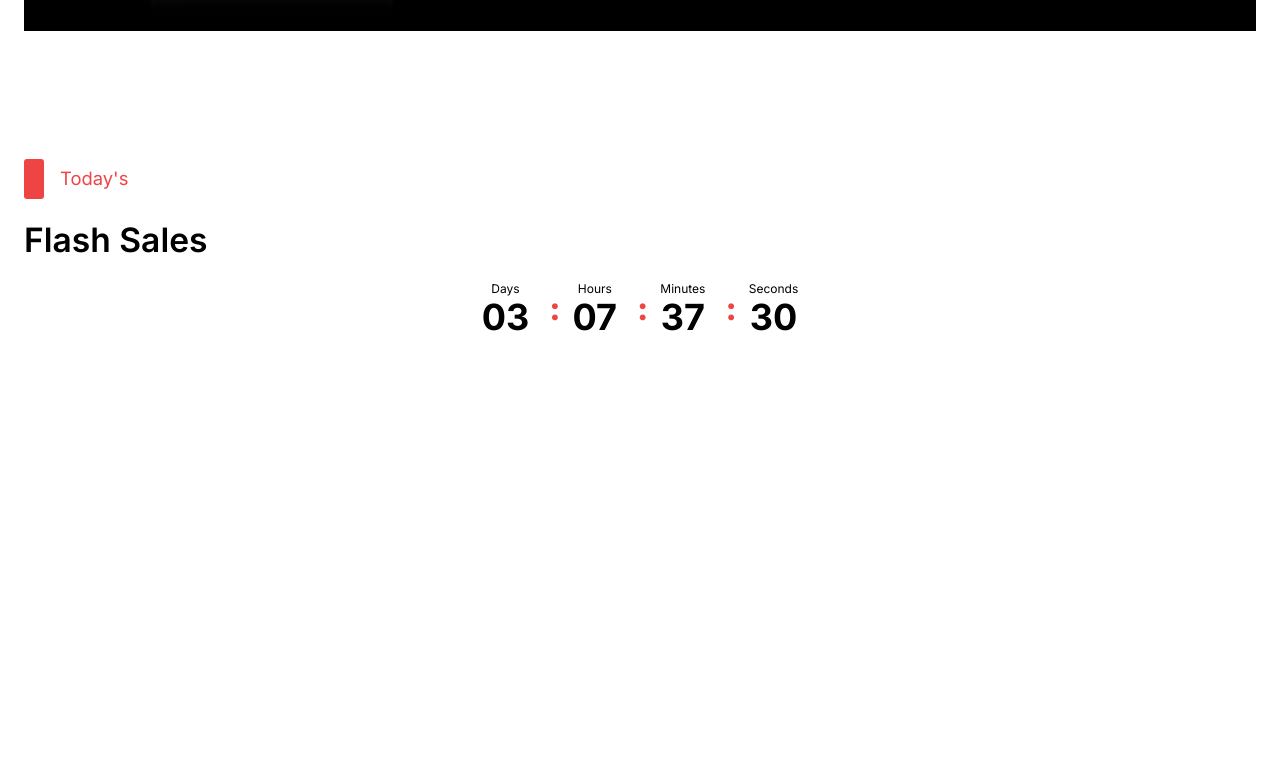
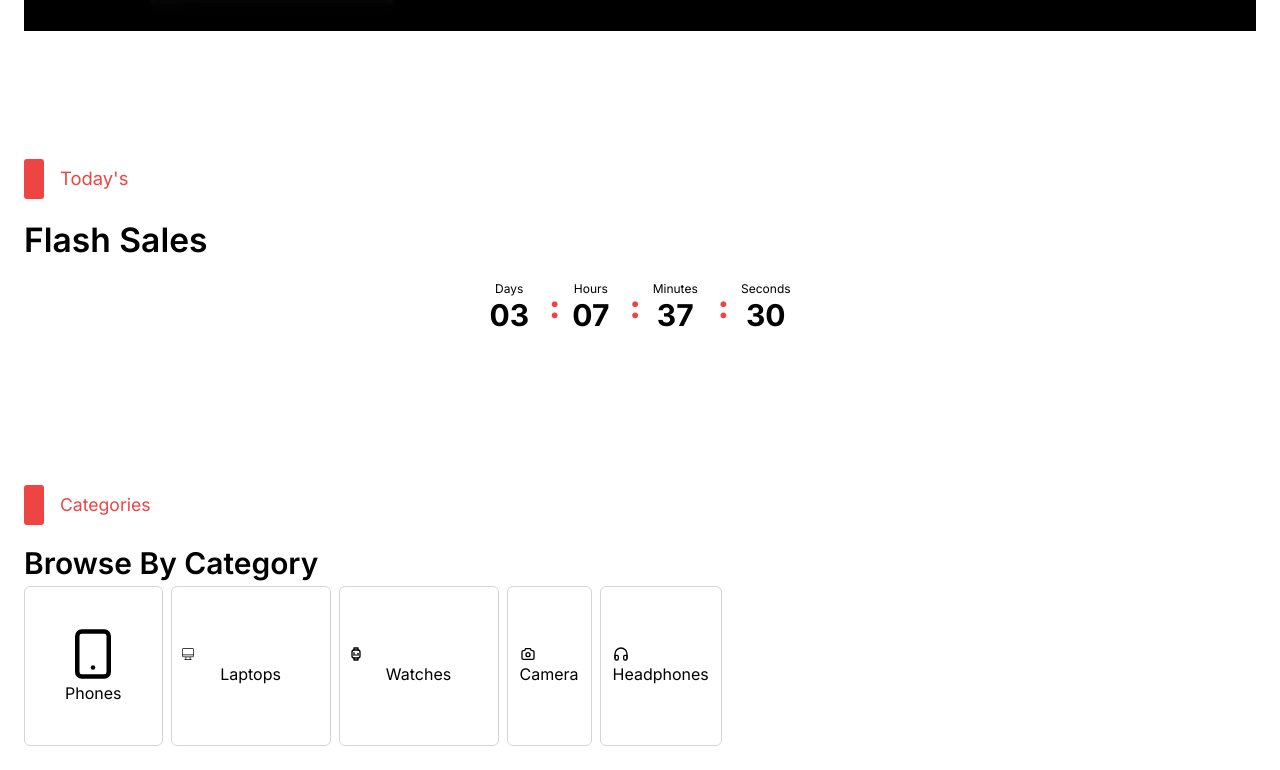
Before and after one commit to Mugisha-Samuella/Xclusive, a Next.js app: page / in a window 1280 px wide. Shown: the part 759-1529 px from the top of the page. Before the commit the page ends 1120 px from the top, so only its background shows below. Built offline with nearby package versions, Linux system fonts and the light colour scheme.

Commit message:
Categories section layout

```diff
--- /dev/null
+++ b/app/Components/Categories/Categories.js
@@ -0,0 +1,39 @@
+import React from 'react'
+import { FiHeadphones } from "react-icons/fi";
+import { TbCamera } from "react-icons/tb";
+import { TbDeviceWatchStats } from "react-icons/tb";
+import { CiDesktop } from "react-icons/ci";
+import { LuSmartphone } from "react-icons/lu";
+const Categories = () => {
+  return (
+    <div  className='p-6 pt-[8rem]'>
+      <div className=' items-center  flex flex-row gap-4'>
+      <div className='h-10 w-5 bg-red-500  rounded-[3px]'></div>
+      <p className='text-red-500 text-[1.10rem]'>Categories</p>
+    </div>
+    <div className='pt-4 text-left'>
+        <h3 className='font-semibold text-[1.87rem]'>Browse By Category</h3>
+    </div>
+    <div className=' flex flex-row overflow-x-scroll gap-2  pt-0'>
+      <button className='border-gray-300 rounded-md border-[0.5px] flex flex-col p-10 justify-center items-center'>
+      <LuSmartphone style={{width: '54px', height:'54px'}} />
+      <h3>Phones</h3>
+    </button>
+      <button className='border-gray-300 rounded-md border-[0.5px] p-2 min-w-[10rem]'>
+      <CiDesktop />
+      <h3>Laptops</h3></button>
+      <button className='border-gray-300 rounded-md border-[0.5px] p-2 min-w-[10rem]'>
+      <TbDeviceWatchStats />
+      <h3>Watches</h3></button>
+      <button className='border-gray-300 rounded-md border-[0.5px] p-3 '>
+      <TbCamera />
+      <h3>Camera</h3></button>
+      <button className='border-gray-300 rounded-md border-[0.5px] p-3 '>
+      <FiHeadphones />
+      <h3>Headphones</h3></button>
+    </div>
+    </div>
+  )
+}
+
+export default Categories
--- a/app/Components/Timer/Timer.js
+++ b/app/Components/Timer/Timer.js
@@ -6,28 +6,28 @@ const Timer = () => {
       <div className="flex flex-row justify-center items-center text-center gap-5">
         <div>
           <h3 className="text-xs" >Days</h3>
-          <h1 className="text-4xl font-bold">03</h1>
+          <h1 className="text-3xl font-bold">03</h1>
         </div>
         <p className="text-red-500 text-[2.0rem] font-extrabold">:</p>
       </div>
       <div className="flex flex-row justify-center items-center text-center gap-5">
         <div>
           <h3 className="text-xs"  >Hours</h3>
-          <h1 className="text-4xl font-bold">07</h1>
+          <h1 className="text-3xl font-bold">07</h1>
         </div>
         <p className="text-red-500 text-[2.0rem] font-extrabold" >:</p>
       </div>
       <div className="flex flex-row justify-center items-center text-center gap-5">
         <div>
           <h3 className="text-xs" >Minutes</h3>
-          <h1 className="text-4xl font-bold">37</h1>
+          <h1 className="text-3xl font-bold">37</h1>
         </div>
         <p className="text-red-500 text-[2.0rem] font-extrabold">:</p>
       </div>
       <div className="flex flex-row justify-center items-center text-center gap-5">
         <div>
           <h3 className="text-xs" >Seconds</h3>
-          <h1 className="text-4xl font-bold">30</h1>
+          <h1 className="text-3xl font-bold">30</h1>
         </div>
       </div>
     </div>
--- a/app/Pages/Home.js
+++ b/app/Pages/Home.js
@@ -3,6 +3,7 @@ import Navbar from '../Components/Navbar/Navbar'
 import Sidebar from '../Components/Sidebar/Sidebar'
 import Hero from '../Components/Hero/Hero'
 import TodaysSection from '../Components/TodaySection/TodaysSection'
+import Categories from '../Components/Categories/Categories'
 
 const Home = () => {
   return (
@@ -11,6 +12,7 @@ const Home = () => {
       <Sidebar/>
       <Hero/>
       <TodaysSection/>
+      <Categories/>
     </div>
   )
 }
```
